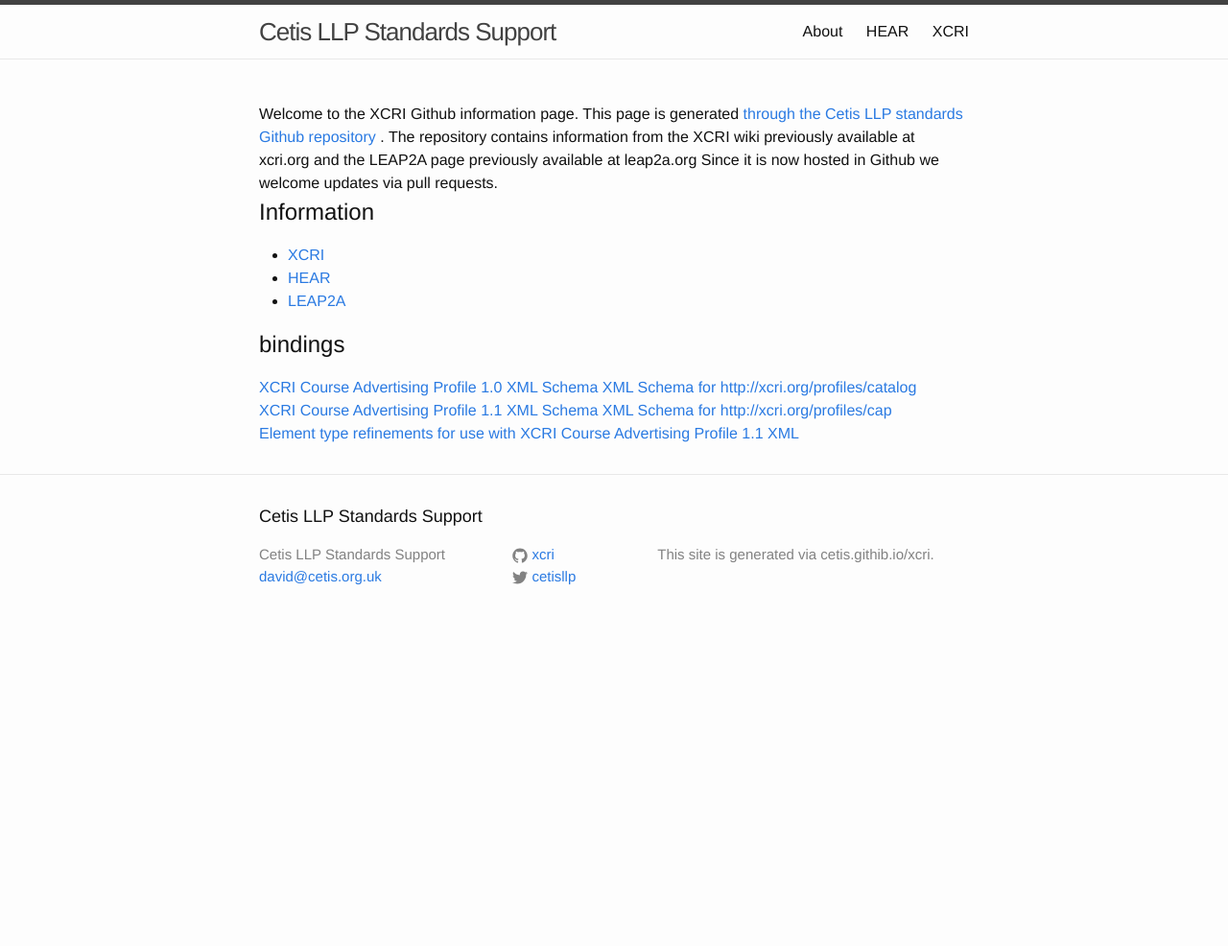
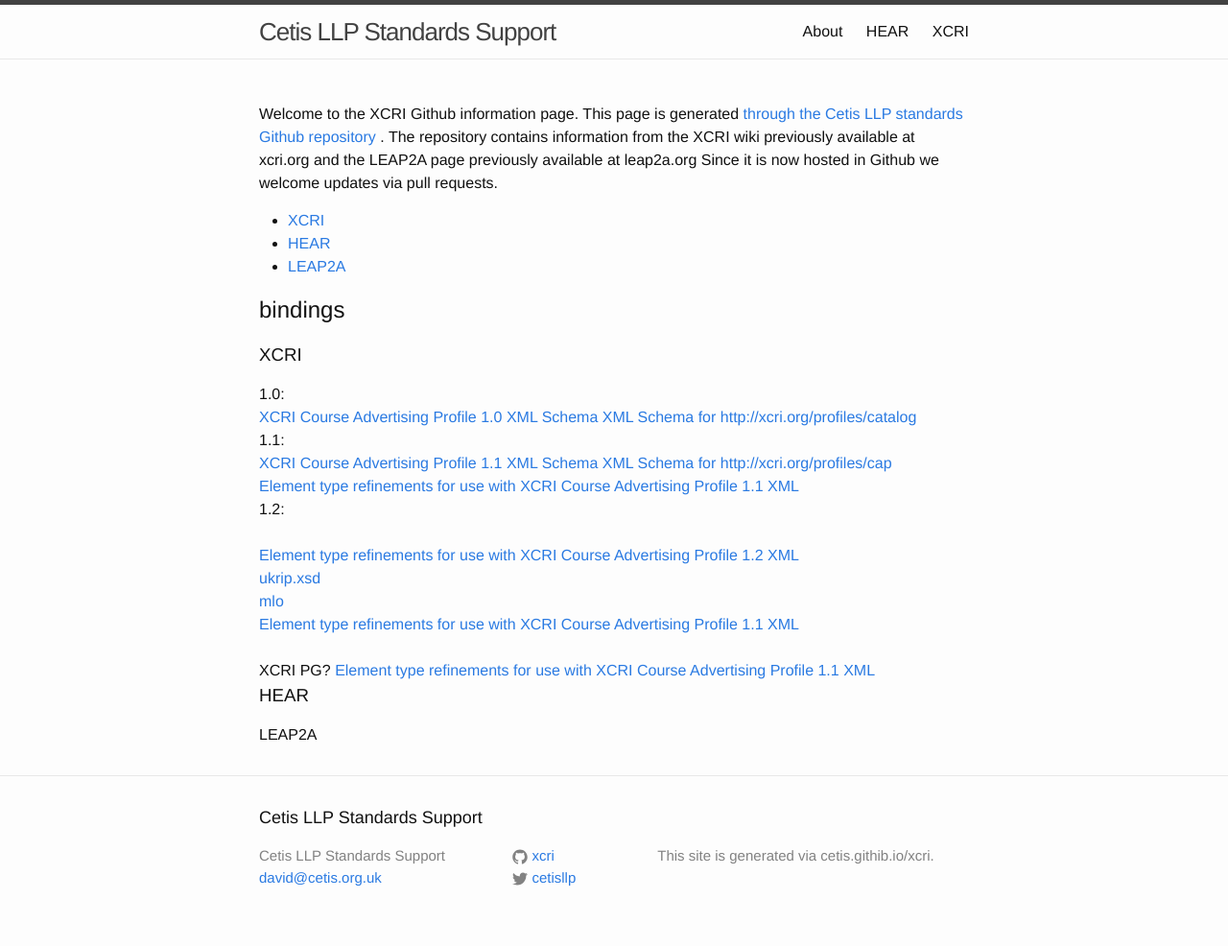
Before and after one commit to Cetis/xcri, a Jekyll site: the page built from index.html, in a window 1280 px wide. Shown: the whole page at 96% size. Built offline with Jekyll 4.4.1, drawn with Linux system fonts in a browser that asks for light colours; before the commit the page ends 900 px from its top, so only the background shows below that.

Commit message:
index page changes

```diff
--- a/index.html
+++ b/index.html
@@ -8,7 +8,7 @@
 </a>. The repository contains information from the XCRI wiki previously available at xcri.org and the LEAP2A page previously available at leap2a.org
 Since it is now hosted in Github we welcome updates via pull requests.
 
-<h2>Information</h2>
+<h2></h2>
 <ul>
 <li><a href="xcri">XCRI</a></li>
 <li><a href="hear">HEAR</a></li>
@@ -17,9 +17,29 @@
 
 <h2>bindings</h2>
 
+<h3>XCRI</h3>
+1.0:<br/>
 <a href="bindings/cap.xsd">XCRI Course Advertising Profile 1.0 XML Schema XML Schema for http://xcri.org/profiles/catalog</a><br/>
+
+1.1:<br/>
 <a href="bindings/xcri_cap_1_1.xsd">XCRI Course Advertising Profile 1.1 XML Schema XML Schema for http://xcri.org/profiles/cap</a> <br/>
 <a href="bindings/xcri_cap_terms_1_1.xsd">Element type refinements for use with XCRI Course Advertising Profile 1.1 XML</a> <br/>
 
+1.2:<br/>
+<br/>
+<a href="bindings/xcri_cap_terms_1_2.xsd">Element type refinements for use with XCRI Course Advertising Profile 1.2 XML</a> <br/>
+
+<a href="bindings/ukrip.xsd">ukrip.xsd</a><br/>
+<a href="bindings/mlo.xsd">mlo</a> <br/>
+<a href="bindings/xcri_cap_terms_1_1.xsd">Element type refinements for use with XCRI Course Advertising Profile 1.1 XML</a> <br/>
+
+<br/>XCRI PG?
+
+<a href="bindings/xcri_cap_terms_1_1.xsd">Element type refinements for use with XCRI Course Advertising Profile 1.1 XML</a> <br/>
+
+
+<h3>HEAR</h3
+
+<h3>LEAP2A</h3>
 
 </div>
```
